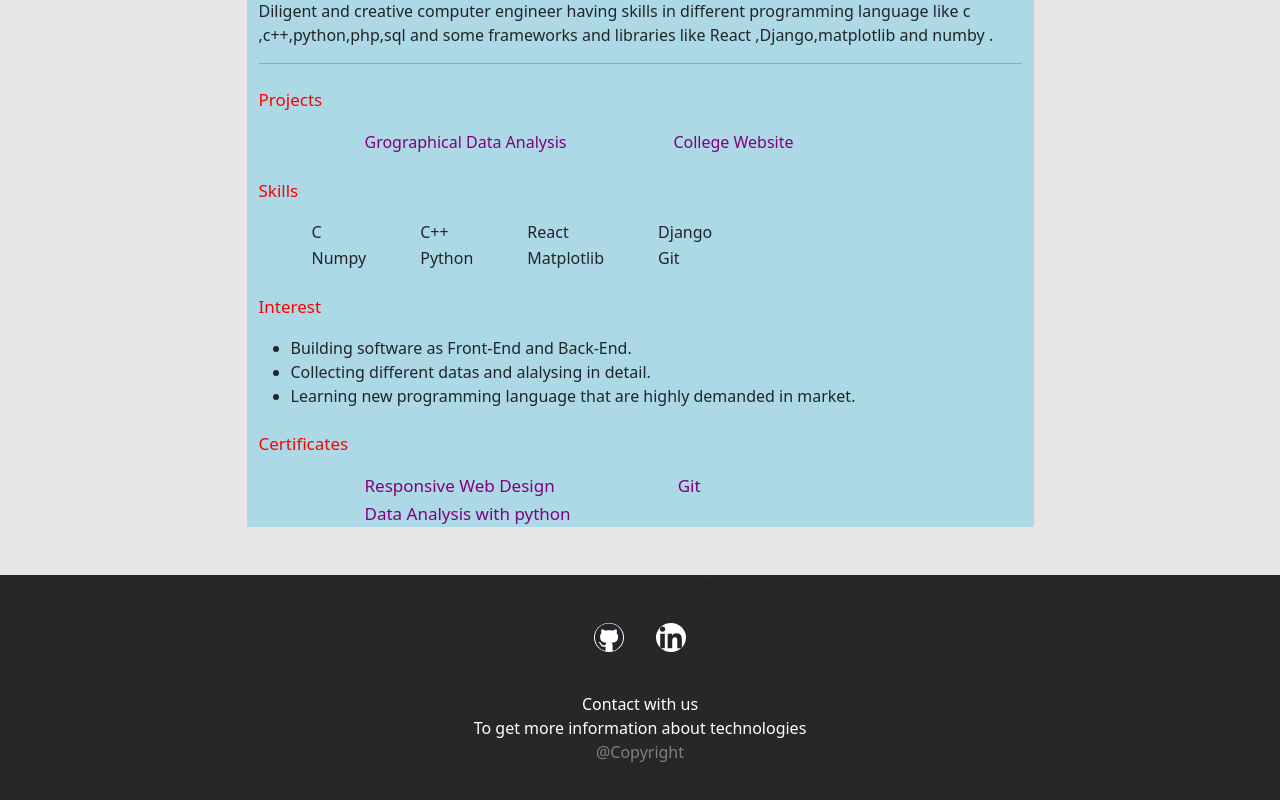
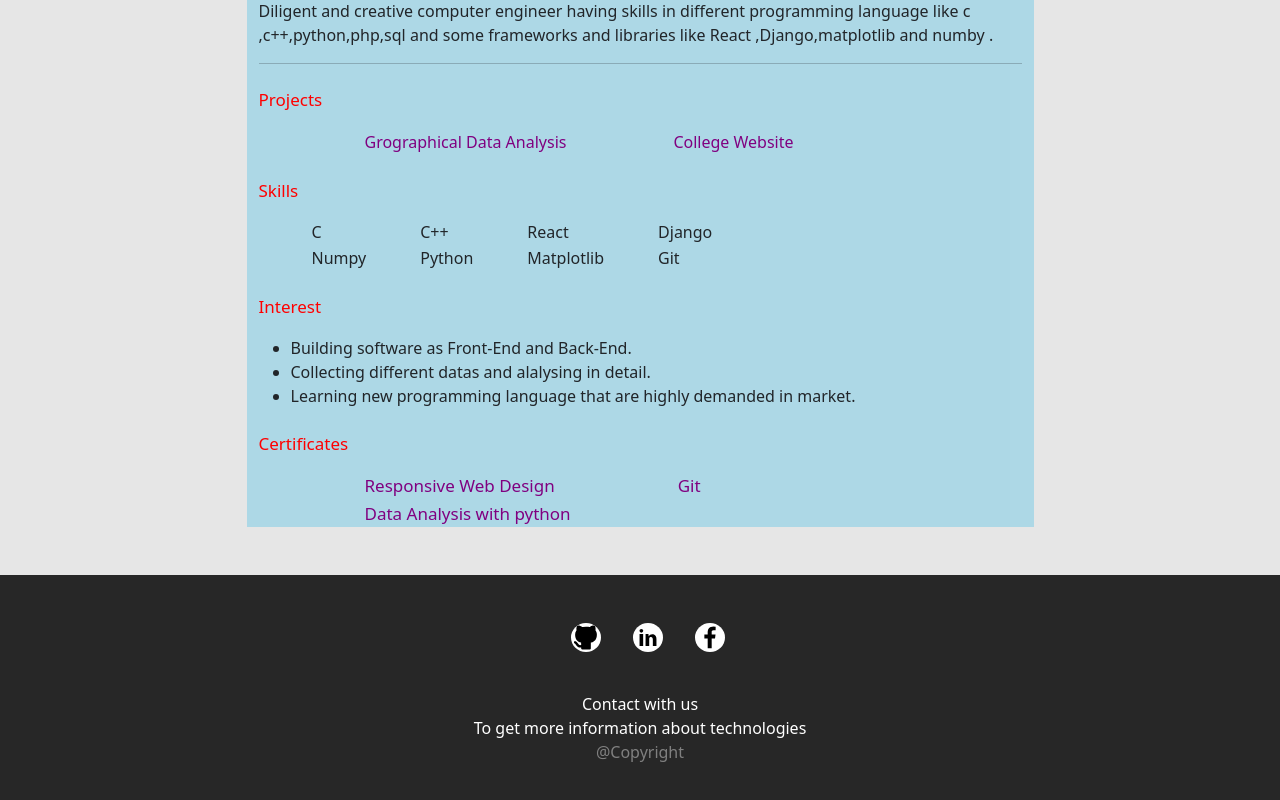
Before and after one commit to padamdamai/my_portfolio, a React (Create React App) app: page /resume in a window 1280 px wide. Shown: the part 316-1116 px from the top of the page. Built offline with nearby package versions, Linux system fonts and the light colour scheme.

Commit message:
changed gmail icon with fb icon

```diff
--- a/src/Components/Footer.js
+++ b/src/Components/Footer.js
@@ -1,7 +1,7 @@
 import React from "react"
-import {FaGithub} from "react-icons/fa";
-import {BiLogoGmail,BiLogoLinkedin} from "react-icons/bi"
-import {BsFillTelephoneForwardFill} from "react-icons/bs"
+import {TbBrandGithubFilled} from "react-icons/tb";
+import {BiLogoFacebook} from "react-icons/bi"
+import {TiSocialLinkedin} from "react-icons/ti"
 
 export default function Footer(){
 
@@ -10,9 +10,9 @@ export default function Footer(){
 		<div className="footer_container">
 
 			<div className="icon_container">
-				<FaGithub className="github"/>
-				<BiLogoLinkedin className="linkedIn"/>
-				<BiLogoGmail className="mail"/>
+				<a href="https://github.com/padamdamai" rel="noopener" target="_blank"><TbBrandGithubFilled className="github"/></a>
+				<a href="https://www.linkedin.com/in/padam-damai-570a0a272" rel="noopener" target="_blank"> <TiSocialLinkedin className="linkedIn"/></a>
+				<a href="https://www.facebook.com/zyrundo"  rel="noopener" target="_blank"><BiLogoFacebook className="fb"/></a>
 			</div>
 
 			<div className="text_container_footer">
```
